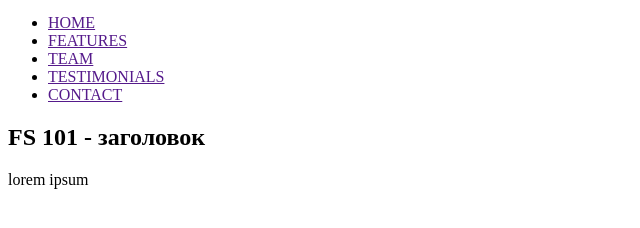
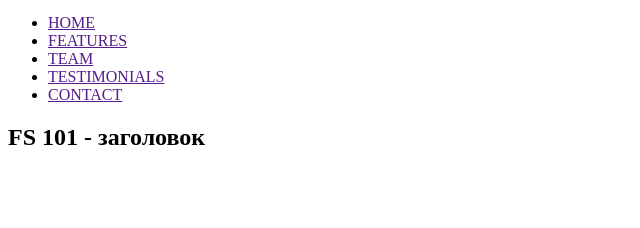
Before and after one commit to Tigriceo/fs-101, a plain HTML site: page index.html in a window 1280 px wide. Shown: the part 28-256 px from the top of the page, without its empty margins (0-640 px from the left). Drawn offline with Linux system fonts and the light colour scheme.

Commit message:
Update index.html

```diff
--- a/index.html
+++ b/index.html
@@ -27,9 +27,6 @@
         <section>
             <h1>FS 101 - заголовок</h1>
         </section>
-        <section>
-            <p>lorem ipsum</p>
-        </section>
     </main>
     <footer class="footer"></footer>
 
```
